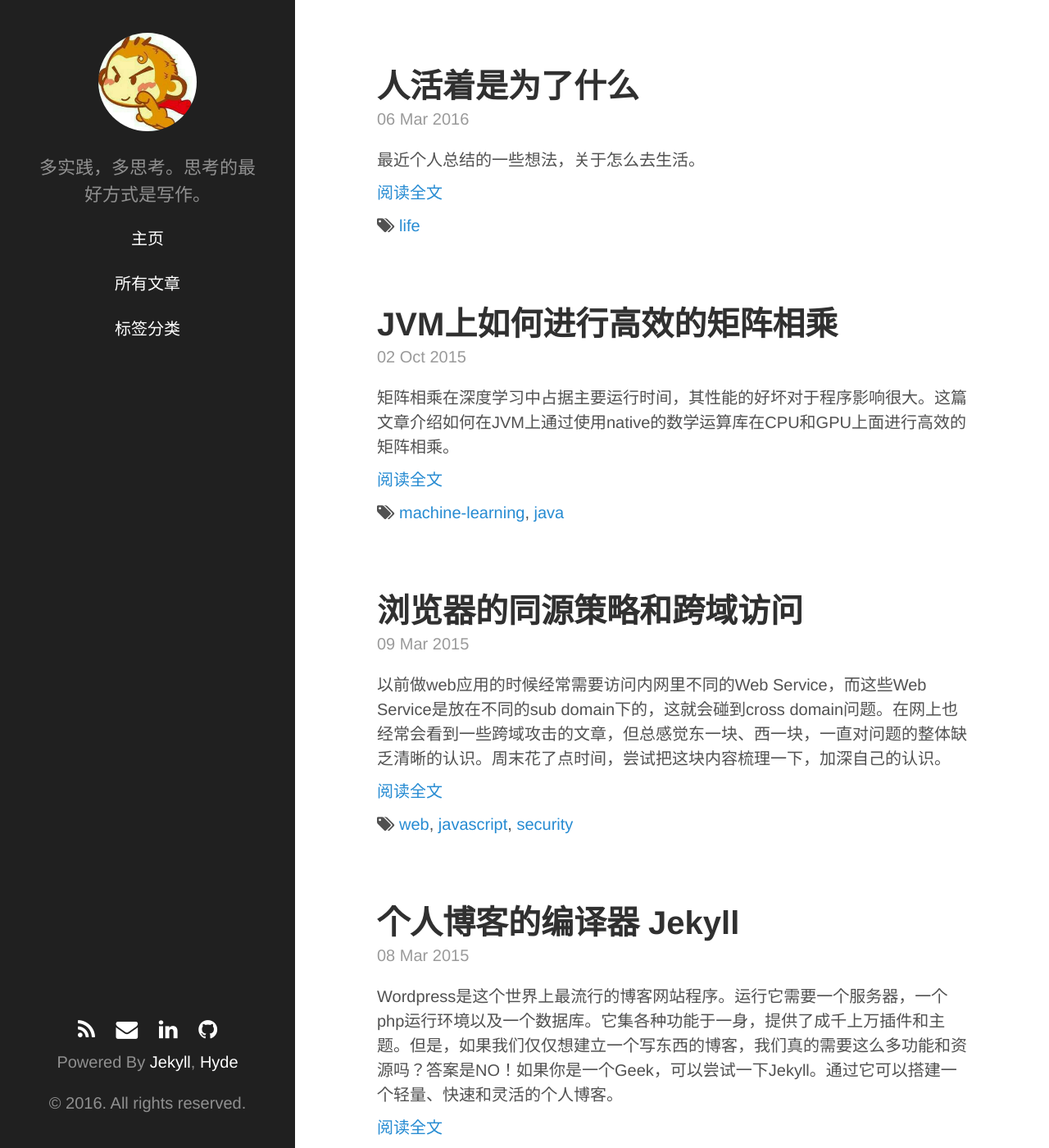
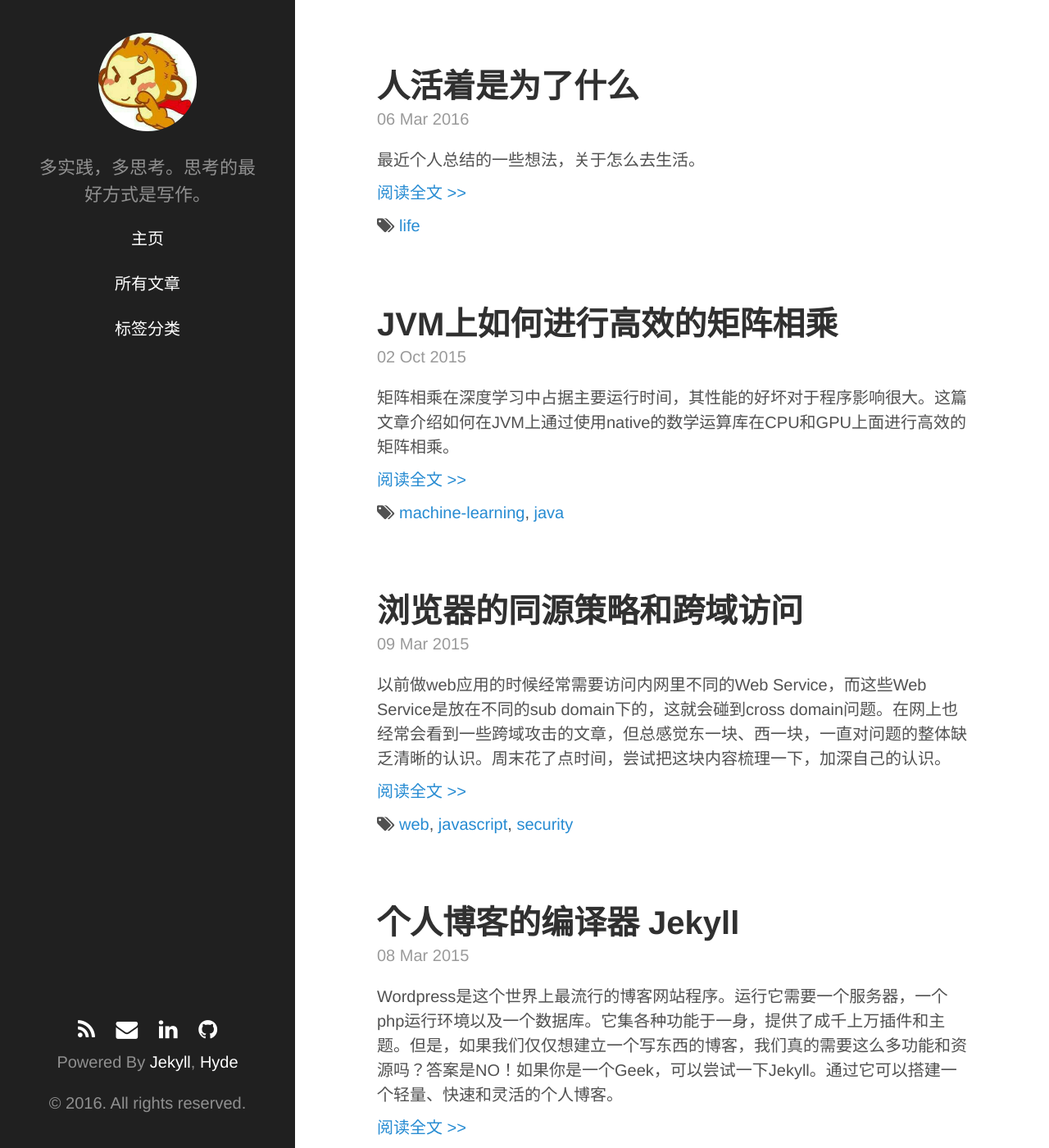
Before and after one commit to yiheng/yiheng.github.io, a Jekyll site: the page built from index.html, in a window 1280 px wide and 1400 px high. Shown: the whole window at 82% size. Built offline with Jekyll 4.4.1, drawn with Linux system fonts in a browser that asks for light colours; some web fonts are replaced; Markdown is read by kramdown in place of the engine named in the settings; the list of posts is cut into pages by our own code.

Commit message:
index page look refactor

```diff
--- a/index.html
+++ b/index.html
@@ -15,7 +15,7 @@
       <span class="post-date">{{ post.date | date_to_string }}</span>
 
       <div class="home-post">{{ post.abstract }}</div>
-      <p class="readmore"><a href="{{ post.url }}">阅读全文</a></p>
+      <p class="readmore"><a href="{{ post.url }}">阅读全文 >></a></p>
 
       <i class="fa fa-tags"></i>
       {% for tag in post.tags %}
@@ -33,11 +33,11 @@
   {% if paginator.next_page %}
     <a class="pagination-item older" href="{{ site.baseurl }}page{{paginator.next_page}}">上一页</a>
   {% else %}
-    <span class="pagination-item older">Older</span>
+    <span class="pagination-item older">下一页</span>
   {% endif %}
   {% if paginator.previous_page %}
     {% if paginator.page == 2 %}
-      <a class="pagination-item newer" href="{{ site.baseurl }}">Newer</a>
+      <a class="pagination-item newer" href="{{ site.baseurl }}">上一页</a>
     {% else %}
       <a class="pagination-item newer" href="{{ site.baseurl }}page{{paginator.previous_page}}">下一页</a>
     {% endif %}
```
